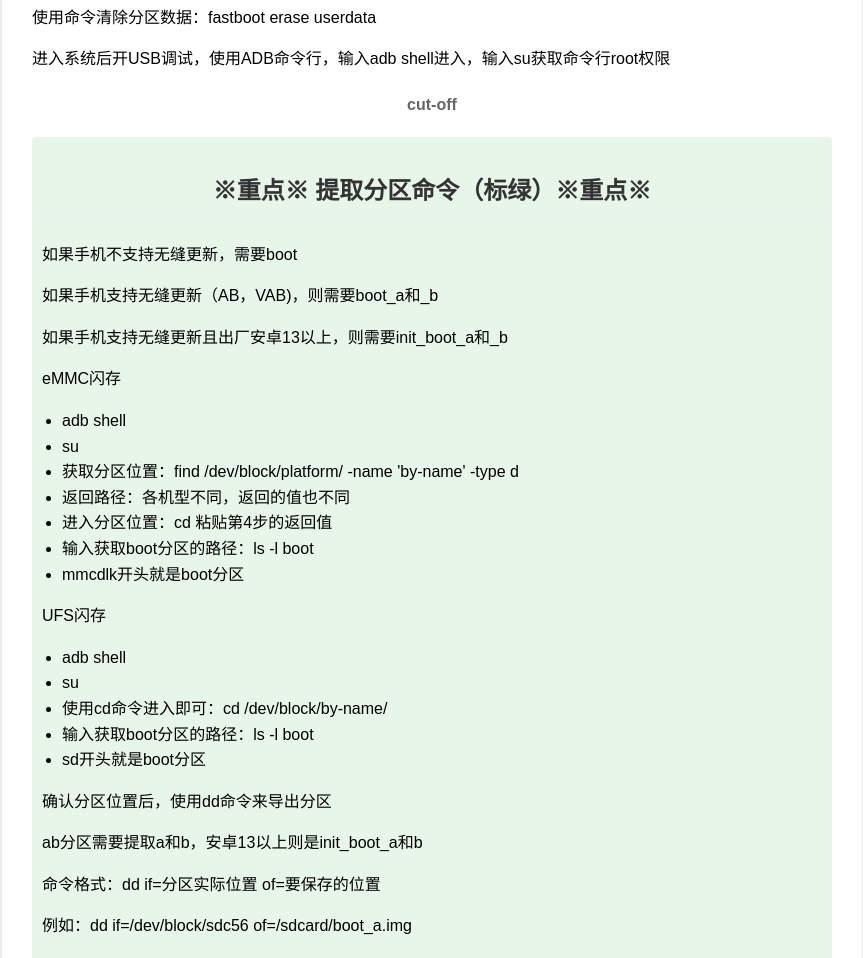
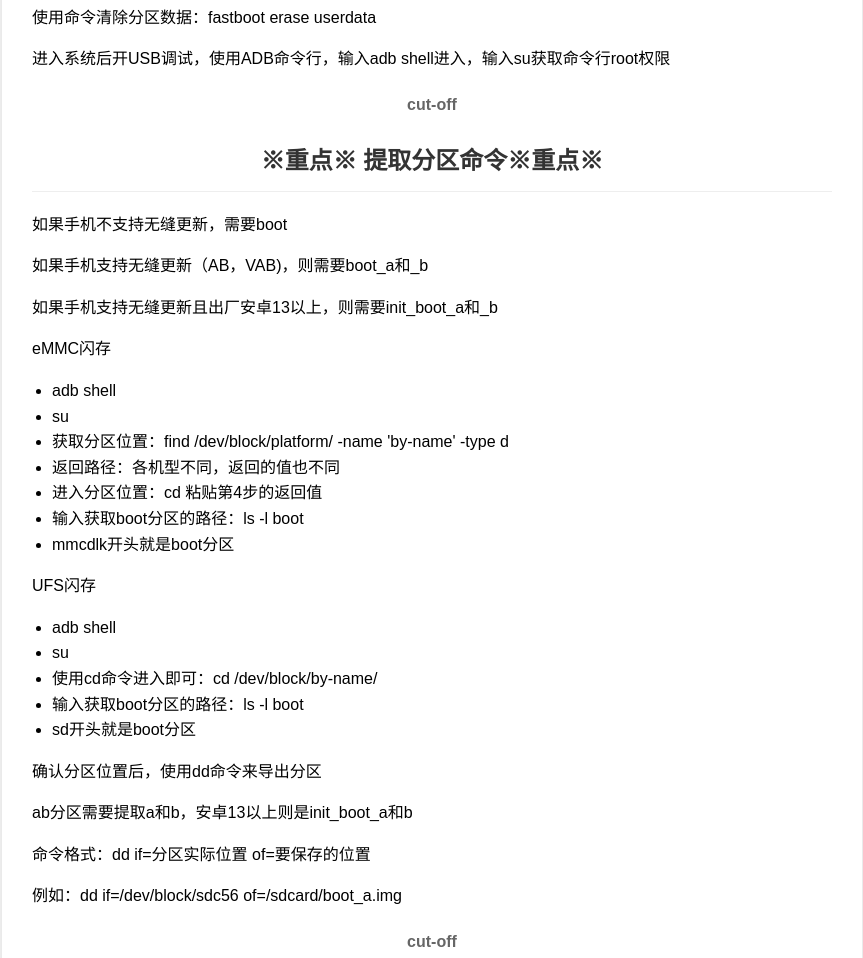
Before and after one commit to linxzee/phone-tool, a plain HTML site: page html-artifact.html in a window 1280 px wide. Shown: the part 1020-1978 px from the top of the page, without its empty margins (208-1071 px from the left). Drawn offline with Linux system fonts and the light colour scheme.

Commit message:
html-artifact.html

```diff
--- a/html-artifact.html
+++ b/html-artifact.html
@@ -96,8 +96,8 @@
 
         <div class="cut-off">cut-off</div>
 
-        <div class="highlight">
-            <h2>※重点※ 提取分区命令（标绿）※重点※</h2>
+        <div>
+            <h2>※重点※ 提取分区命令※重点※</h2>
             <p>如果手机不支持无缝更新，需要boot</p>
             <p>如果手机支持无缝更新（AB，VAB)，则需要boot_a和_b</p>
             <p>如果手机支持无缝更新且出厂安卓13以上，则需要init_boot_a和_b</p>
```
